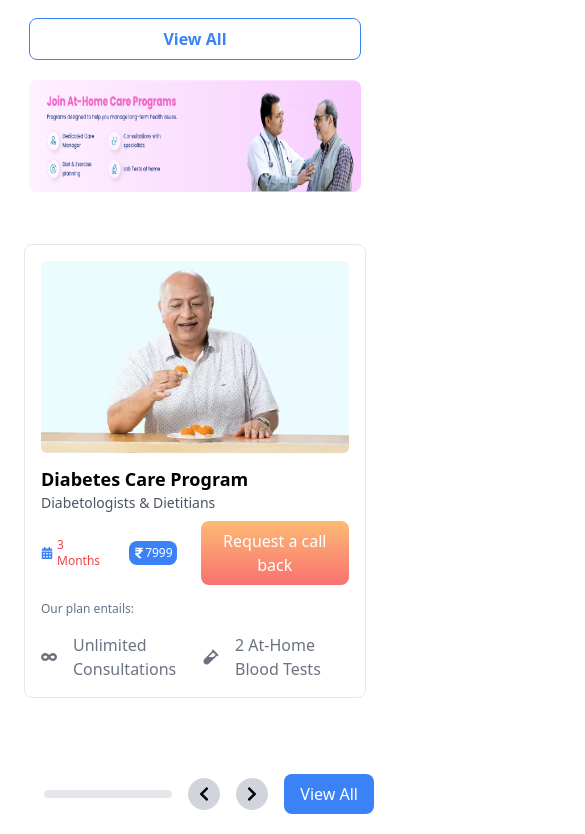
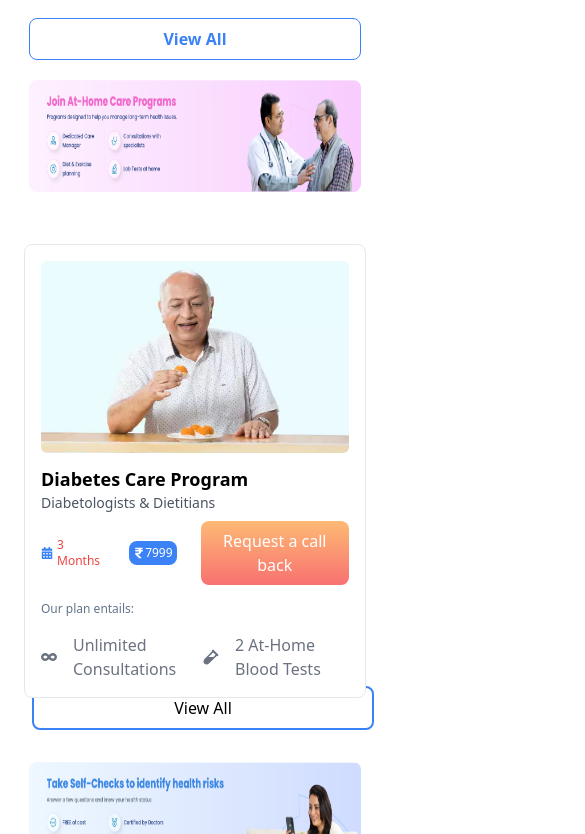
Before and after one commit to SHIVAM-KUMAR-59/ayuryuj, a Next.js app in the folder task1/: page / in a window 390 px wide. Shown: the part 1166-2000 px from the top of the page, 585 px wide, since content can reach past the window. Built offline with nearby package versions, Linux system fonts and the light colour scheme.

Commit message:
Another Section

```diff
--- a/task1/app/page.js
+++ b/task1/app/page.js
@@ -1,3 +1,5 @@
+import AssessmentCard from '@/components/AssessmentCard'
+import AssessmentSlider from '@/components/AssessmentSlider'
 import Banner from '@/components/Banner'
 import Book from '@/components/Book'
 import ChangingBackground from '@/components/ChangingBackground'
@@ -19,6 +21,7 @@ export default function Home() {
       <Join />
       <HealthProgramsSlider />
       <SelfCheck />
+      <AssessmentSlider />
     </>
   )
 }
--- a/task1/components/AssessmentCard.jsx
+++ b/task1/components/AssessmentCard.jsx
@@ -3,21 +3,19 @@ import Image from 'next/image'
 import { FaCheckCircle } from 'react-icons/fa'
 import { AiOutlineRobot } from 'react-icons/ai'
 
-const AssessmentCard = () => {
+const AssessmentCard = ({ assessment }) => {
   return (
-    <div className="relative w-[400px] bg-white rounded-3xl p-8 shadow-sm border overflow-hidden">
-      {/* Timer Badge */}
+    <div className="relative max-w-[400px] bg-white rounded-3xl p-8 shadow-sm border overflow-hidden">
       <div className="absolute left-0 top-5 bg-blue-500 text-white px-6 py-2 rounded-r-2xl text-sm">
         Under 3 Mins
       </div>
 
-      {/* Image Container */}
-      <div className="absolute top-0 right-0 w-32 h-32">
+      <div className="absolute top-0 right-0 w-20 h-20 lg:w-32 lg:h-32">
         <div className="relative w-full h-full">
           <div className="absolute inset-0 bg-[#FDF3EB] rounded-full overflow-hidden">
-            <div className="absolute bottom-0 right-0 w-28 h-28">
+            <div className="absolute bottom-0 right-0 w-20 h-20 lg:w-28 lg:h-28">
               <Image
-                src="/user1.webp"
+                src={assessment.image}
                 alt="Woman smiling"
                 fill
                 className="object-cover"
@@ -25,32 +23,26 @@ const AssessmentCard = () => {
               />
             </div>
           </div>
-          {/* Blue curved line */}
-          <div className="absolute -bottom-2 -right-2 w-36 h-36 border-4 border-blue-500 rounded-full border-l-0 border-b-0"></div>
+
+          <div className="absolute -bottom-2 -right-2 w-28 h-28 lg:w-36 lg:h-36 border-4 border-blue-500 rounded-full border-l-0 border-b-0"></div>
         </div>
       </div>
 
-      {/* Main Content (Pushed Down) */}
       <div className="pt-10 space-y-4">
-        <p className="text-gray-600 text-md">Need personalized skincare?</p>
+        <p className="text-gray-600 text-md">{assessment.question}</p>
         <h2 className="text-2xl leading-tight font-extrabold text-blue-900">
-          Assess your
-          <br />
-          skin
+          {assessment.title}
         </h2>
       </div>
 
-      {/* Features with Icons */}
       <div className="mt-8 space-y-4">
         <div className="flex items-center gap-3">
           <FaCheckCircle className="text-blue-500 w-6 h-6" />
-          <span className="text-gray-600 text-lg">
-            Approved by Dermatologists
-          </span>
+          <span className="text-gray-600 text-lg">{assessment.feature[0]}</span>
         </div>
         <div className="flex items-center gap-3">
           <AiOutlineRobot className="text-blue-500 w-6 h-6" />
-          <span className="text-gray-600 text-lg">Powered by AI</span>
+          <span className="text-gray-600 text-lg">{assessment.feature[1]}</span>
         </div>
       </div>
 
--- /dev/null
+++ b/task1/components/AssessmentSlider.jsx
@@ -0,0 +1,151 @@
+'use client'
+import React, { useState, useRef } from 'react'
+import Slider from 'react-slick'
+import 'slick-carousel/slick/slick.css'
+import 'slick-carousel/slick/slick-theme.css'
+import {
+  FaInfinity,
+  FaVial,
+  FaChevronLeft,
+  FaChevronRight,
+} from 'react-icons/fa'
+
+import AssessmentCard from './AssessmentCard'
+import ViewAllButton from './ViewAllButton'
+
+const assessments = [
+  {
+    id: 1,
+    question: 'Need personalised skincare?',
+    slogan: 'Assess your skin',
+    feature: [['Approved by Dermatologists'], ['Powered by AI']],
+    image: '/user1.webp',
+  },
+  {
+    id: 2,
+    question: 'Facing irregular periods?',
+    slogan: 'Self-Check For PCOD',
+    feature: [['5L+ Women Assessed'], ['Certified by Gynaecologists']],
+    image: '/user2.webp',
+  },
+  {
+    id: 3,
+    question: 'Out of breath during walks?',
+    slogan: 'Self-Check Your Heart Health',
+    feature: [['15k+ users assessed'], ['Certified by Cardiologists']],
+    image: '/user3.webp',
+  },
+  {
+    id: 4,
+    question: 'Notice weight gain and fatigue?',
+    slogan: 'Self-Check Your Thyroid',
+    feature: [['13k+ users assessed'], ['Certified by Doctors']],
+    image: '/user4.webp',
+  },
+  {
+    id: 6,
+    question: 'Swelling or lumps in breast ?',
+    slogan: 'Self-Check For Breast Cancer',
+    feature: [['20k+ users assessed'], ['Certified by Gynaecologists']],
+    image: '/user5.webp',
+  },
+  {
+    id: 5,
+    question: 'Feel thirsty & hunger often?',
+    slogan: 'Self-Check For Diabetes',
+    feature: [['10k+ users assessed'], ['Certified by Diabetologists']],
+    image: '/user6.webp',
+  },
+  {
+    id: 7,
+    question: 'Notice pain while urination?',
+    slogan: 'Self-Check For UTI',
+    feature: [['5k+ users assessed'], ['Certified by Urologists']],
+    image: '/user7.webp',
+  },
+  {
+    id: 8,
+    question: 'Headache, unable to work, & nauseous?',
+    slogan: 'Self-Check For MIGRAINE',
+    feature: [['5k+ users assessed'], ['Certified by Doctors']],
+    image: '/user8.webp',
+  },
+  {
+    id: 9,
+    question: 'Constant bone pain and fatigue?',
+    slogan: 'Self-Check For Vitamin D deficiency',
+    feature: [['5k+ users assessed'], ['Certified by Physicians']],
+    image: '/user9.webp',
+  },
+  {
+    id: 10,
+    question: 'Stiffness and trouble in bending?',
+    slogan: 'Find the cause of lower back ache',
+    feature: [['10k+ users assessed'], ['Certified by Orthopedicians']],
+    image: '/user10.webp',
+  },
+  {
+    id: 11,
+    question: 'Notice loss of smell & taste?',
+    slogan: 'Self-Check For Covid-19',
+    feature: [['11k+ users assessed'], ['Certified by Physicians']],
+    image: '/user11.webp',
+  },
+]
+
+const AssessmentSlider = () => {
+  const sliderRef = useRef(null)
+  const [progress, setProgress] = useState(0)
+
+  const settings = {
+    dots: false,
+    infinite: true,
+    speed: 500,
+    slidesToShow: 3,
+    slidesToScroll: 1,
+    afterChange: (index) =>
+      setProgress(((index + 1) / assessments.length) * 100),
+    responsive: [
+      { breakpoint: 1024, settings: { slidesToShow: 2 } },
+      { breakpoint: 640, settings: { slidesToShow: 1 } },
+    ],
+  }
+
+  return (
+    <div className="max-w-7xl mx-auto px-4 py-8 relative ">
+      <Slider ref={sliderRef} {...settings}>
+        {assessments.map((assessment) => (
+          <AssessmentCard assessment={assessment} key={assessment.id} />
+        ))}
+      </Slider>
+
+      <div className="items-center justify-end space-x-4 flex gap-3">
+        <div className="w-32 h-2 bg-gray-200 rounded-full overflow-hidden hidden lg:block">
+          <div
+            className="h-full bg-blue-500 transition-all duration-300"
+            style={{ width: `${progress}%` }}
+          ></div>
+        </div>
+
+        <button
+          onClick={() => sliderRef.current.slickPrev()}
+          className="p-2 bg-gray-300 rounded-full hover:bg-gray-400 transition-colors hidden lg:contents"
+        >
+          <FaChevronLeft />
+        </button>
+        <button
+          onClick={() => sliderRef.current.slickNext()}
+          className="p-2 bg-gray-300 rounded-full hover:bg-gray-400 transition-colors hidden lg:contents"
+        >
+          <FaChevronRight />
+        </button>
+
+        <button className="bg-white lg:bg-blue-500 lg:text-white px-4 py-2 rounded-lg lg:hover:bg-blue-600 transition-colors w-full lg:w-auto border-2 border-blue-500 lg:border-none">
+          View All
+        </button>
+      </div>
+    </div>
+  )
+}
+
+export default AssessmentSlider
--- /dev/null
+++ b/task1/components/HealthCard.jsx
@@ -0,0 +1,58 @@
+import Image from 'next/image'
+import React from 'react'
+import { FaCalendarAlt, FaRupeeSign } from 'react-icons/fa'
+
+const HealthCard = ({ program }) => {
+  return (
+    <div key={program.id} className="px-2 h-full">
+      <div className="bg-white border rounded-lg p-4 h-full flex flex-col">
+        <div className="relative w-full h-48">
+          <Image
+            src={program.image}
+            alt={program.title}
+            fill
+            className="rounded-md object-cover"
+            sizes="(max-width: 640px) 100vw, (max-width: 1024px) 50vw, 33vw"
+            priority
+          />
+        </div>
+        <div className="flex flex-col flex-grow">
+          <h3 className="font-semibold text-lg mt-3 line-clamp-2">
+            {program.title}
+          </h3>
+          <p className="text-gray-600 line-clamp-2 text-sm">
+            {program.specialists}
+          </p>
+          <div className="flex items-center mt-2 space-x-6">
+            <span className="text-xs font-medium text-red-500 flex items-center gap-1">
+              <FaCalendarAlt className="text-blue-500 flex-shrink-0" />
+              {program.duration}
+            </span>
+
+            <span className="text-xs font-medium flex items-center text-white bg-blue-500 rounded-lg p-1">
+              <FaRupeeSign className=" flex-shrink-0" />
+              {program.price}
+            </span>
+            <button className="bg-gradient-to-t from-red-400 to-orange-300 text-white p-2 rounded-lg hover:bg-orange-600 transition-colors">
+              Request a call back
+            </button>
+          </div>
+          <p className="text-xs text-slate-500 mt-4">Our plan entails:</p>
+          <div className="mt-4 flex gap-2">
+            {program.features.map((feature, index) => (
+              <div
+                key={index}
+                className="flex items-center space-x-4 text-gray-500"
+              >
+                <span>{feature.icon}</span>
+                <span>{feature.text}</span>
+              </div>
+            ))}
+          </div>
+        </div>
+      </div>
+    </div>
+  )
+}
+
+export default HealthCard
--- a/task1/components/HealthProgramsSlider.jsx
+++ b/task1/components/HealthProgramsSlider.jsx
@@ -4,14 +4,14 @@ import Slider from 'react-slick'
 import 'slick-carousel/slick/slick.css'
 import 'slick-carousel/slick/slick-theme.css'
 import {
-  FaCalendarAlt,
-  FaRupeeSign,
   FaInfinity,
   FaVial,
   FaChevronLeft,
   FaChevronRight,
 } from 'react-icons/fa'
-import Image from 'next/image'
+
+import HealthCard from './HealthCard'
+import ViewAllButton from './ViewAllButton'
 
 const programs = [
   {
@@ -164,83 +164,32 @@ const HealthProgramsSlider = () => {
     <div className="max-w-7xl mx-auto px-4 py-8 relative ">
       <Slider ref={sliderRef} {...settings}>
         {programs.map((program) => (
-          <div key={program.id} className="px-2 h-full mb-2">
-            <div className="bg-white border rounded-lg p-4 h-full flex flex-col">
-              <div className="relative w-full h-48">
-                <Image
-                  src={program.image}
-                  alt={program.title}
-                  fill
-                  className="rounded-md object-cover"
-                  sizes="(max-width: 640px) 100vw, (max-width: 1024px) 50vw, 33vw"
-                  priority
-                />
-              </div>
-              <div className="flex flex-col flex-grow">
-                <h3 className="font-semibold text-lg mt-3 line-clamp-2">
-                  {program.title}
-                </h3>
-                <p className="text-gray-600 line-clamp-2 text-sm">
-                  {program.specialists}
-                </p>
-                <div className="flex items-center mt-2 space-x-6">
-                  <span className="text-xs font-medium text-red-500 flex items-center gap-1">
-                    <FaCalendarAlt className="text-blue-500 flex-shrink-0" />
-                    {program.duration}
-                  </span>
-
-                  <span className="text-xs font-medium flex items-center text-white bg-blue-500 rounded-lg p-1">
-                    <FaRupeeSign className=" flex-shrink-0" />
-                    {program.price}
-                  </span>
-                  <button className="bg-gradient-to-t from-red-400 to-orange-300 text-white p-2 rounded-lg hover:bg-orange-600 transition-colors">
-                    Request a call back
-                  </button>
-                </div>
-                <p className="text-xs text-slate-500 mt-4">Our plan entails:</p>
-                <div className="mt-4 flex gap-2">
-                  {program.features.map((feature, index) => (
-                    <div
-                      key={index}
-                      className="flex items-center space-x-4 text-gray-500"
-                    >
-                      <span>{feature.icon}</span>
-                      <span>{feature.text}</span>
-                    </div>
-                  ))}
-                </div>
-              </div>
-            </div>
-          </div>
+          <HealthCard program={program} key={program.id} />
         ))}
       </Slider>
 
-      {/* Bottom Right Controls */}
-      <div className="flex items-center justify-end space-x-4 mt-4">
-        {/* Progress Bar */}
-        <div className="w-32 h-2 bg-gray-200 rounded-full overflow-hidden">
+      <div className="items-center justify-end space-x-4  -mt-16 lg:mt-0 flex gap-3">
+        <div className="w-32 h-2 bg-gray-200 rounded-full overflow-hidden hidden lg:block">
           <div
             className="h-full bg-blue-500 transition-all duration-300"
             style={{ width: `${progress}%` }}
           ></div>
         </div>
 
-        {/* Navigation Buttons */}
         <button
           onClick={() => sliderRef.current.slickPrev()}
-          className="p-2 bg-gray-300 rounded-full hover:bg-gray-400 transition-colors"
+          className="p-2 bg-gray-300 rounded-full hover:bg-gray-400 transition-colors hidden lg:contents"
         >
           <FaChevronLeft />
         </button>
         <button
           onClick={() => sliderRef.current.slickNext()}
-          className="p-2 bg-gray-300 rounded-full hover:bg-gray-400 transition-colors"
+          className="p-2 bg-gray-300 rounded-full hover:bg-gray-400 transition-colors hidden lg:contents"
         >
           <FaChevronRight />
         </button>
 
-        {/* View All Button */}
-        <button className="bg-blue-500 text-white px-4 py-2 rounded-lg hover:bg-blue-600 transition-colors">
+        <button className="bg-white lg:bg-blue-500 lg:text-white px-4 py-2 rounded-lg lg:hover:bg-blue-600 transition-colors w-full lg:w-auto border-2 border-blue-500 lg:border-none">
           View All
         </button>
       </div>
--- a/task1/components/Navbar.jsx
+++ b/task1/components/Navbar.jsx
@@ -5,7 +5,7 @@ const Navbar = () => {
   const navLinks = ['Our Services', 'About Us', 'More']
 
   return (
-    <nav className=" lg:px-4 shadow-md flex items-center justify-center">
+    <nav className=" lg:px-4 shadow-md flex items-center justify-center overflow-x-hidden">
       <div className="flex w-[90%] mx-auto items-center justify-between">
         <Image
           src="/logo.svg"
--- a/task1/components/SelfCheck.jsx
+++ b/task1/components/SelfCheck.jsx
@@ -1,12 +1,10 @@
 import React from 'react'
 import Banner from './Banner'
-import AssessmentCard from './AssessmentCard'
 
 const SelfCheck = () => {
   return (
     <section className="flex justify-center items-center flex-col">
       <Banner image={'/self_check.png'} />
-      <AssessmentCard />
     </section>
   )
 }
```
